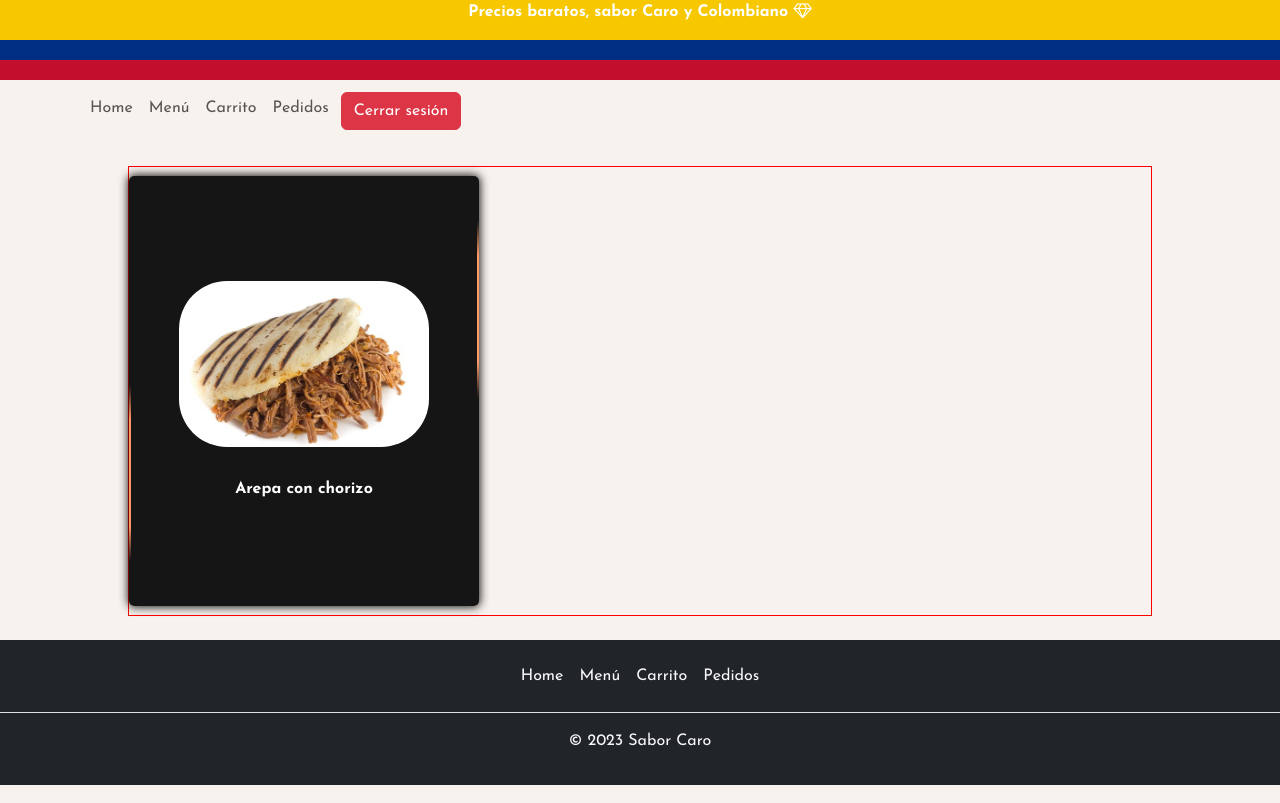
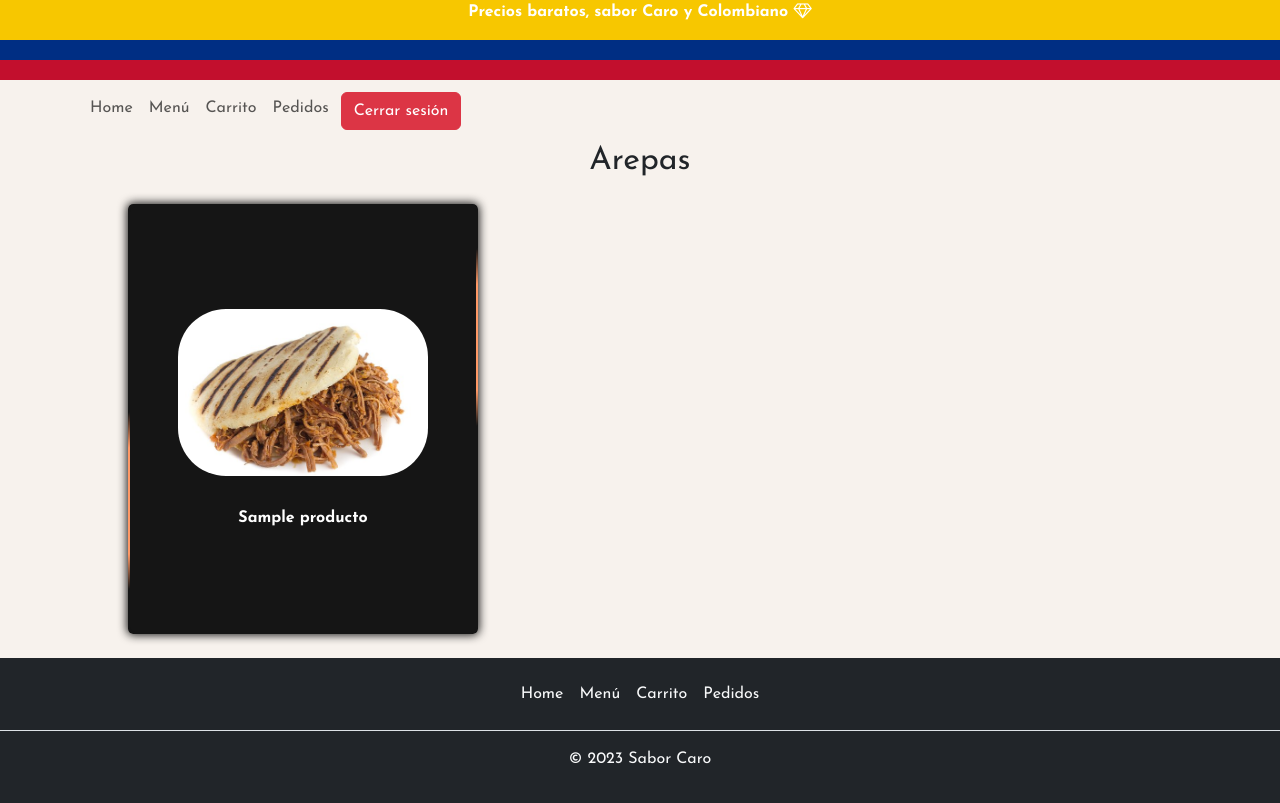
Before and after one commit to DavidMojica/ArepasStore, a PHP site: page /templates/menu.php in a window 1280 px wide. Run offline with PHP 8.4, Linux system fonts and the light colour scheme; tables that the repository leaves empty or names only in its code hold one stand-in row (values such as "Sample post").

Commit message:
24/11/23 I  menu III

```diff
--- a/static/css/card-food.css
+++ b/static/css/card-food.css
@@ -14,6 +14,11 @@
     position: absolute;
     margin-top: 10%;
     z-index: 100;
+    width: 80%;
+    margin-left: 10%;
+    justify-content: center;
+    display: grid;
+    gap: 5px;
   }
 
   .content-food {
@@ -107,6 +112,7 @@
   }
 
   .description-food {
+    margin-top: 35%;
     box-shadow: 0px 0px 10px 5px #00000088;
     width: 100%;
     padding: 10px;
--- a/templates/menu.php
+++ b/templates/menu.php
@@ -2,6 +2,23 @@
 <?php
 include("../scriptsPHP/essentials.php");
 include("../scriptsPHP/PDOconn.php");
+$tipo_arepas = 1;
+$tipo_adicion = 2;
+
+$query = "SELECT * FROM tbl_productos WHERE id_tipo = :tipo";
+$stmt = $pdo->prepare($query);
+$stmt->bindParam(":tipo", $tipo_arepas, PDO::PARAM_INT);
+$stmt->execute();
+$arepas = $stmt->fetchAll(PDO::FETCH_ASSOC);
+
+$query = "SELECT * FROM tbl_productos WHERE id_tipo = :tipo";
+$stmt = $pdo->prepare($query);
+$stmt->bindParam(":tipo", $tipo_adicion, PDO::PARAM_INT);
+$stmt->execute();
+$adiciones = $stmt->fetchAll(PDO::FETCH_ASSOC);
+
+
+
 ?>
 
 <!DOCTYPE html>
@@ -21,7 +38,7 @@ include("../scriptsPHP/PDOconn.php");
     <link rel="stylesheet" href="../static/css/card-food.css">
     <link rel="stylesheet" href="self-css/general.css">
     <link rel="stylesheet" href="self-css/menu.css">
-    <link rel="shortcut icon" href="extras/logos/arepa.png" type="image/x-icon">
+    <link rel="shortcut icon" href="../extras/logos/arepa.png" type="image/x-icon">
 
     <title>Sabor Caro | Inicio</title>
 </head>
@@ -59,33 +76,30 @@ include("../scriptsPHP/PDOconn.php");
         </div>
     </div>
     <main class="">
-        <div class="card-food col-md-4">
+    <h2>Arepas</h2>
+    <div class="arepas-grid">
+    <?php
+        foreach ($arepas as $arepa) {
+            echo '<div class="card-food">
                     <div class="content-food">
                         <div class="back-food">
                             <div class="back-food-content">
-
-                        <img src="../extras/resources/arepa-carne.jpg" alt="comida">
-
-                        <strong>Arepa con chorizo</strong>
+                                <img src="../extras/resources/arepa-carne.jpg" alt="comida" class="prod-img">
+                                <strong>' . htmlspecialchars($arepa['nombre']) . '</strong>
                             </div>
                         </div>
                         <div class="front-food">
-
                             <div class="img-food">
-                        <div class="circle-food">
+                                <div class="circle-food"></div>
+                                <div class="circle-food" id="right"></div>
+                                <div class="circle-food" id="bottom"></div>
                             </div>
-                        <div class="circle-food" id="right">
-                        </div>
-                        <div class="circle-food" id="bottom">
-                        </div>
-                    </div>
-
                             <div class="front-content">
-                        <small class="badge">Arepa con chorizo</small>
+                                <small class="badge">' . htmlspecialchars($arepa['nombre']) . '</small>
                                 <div class="description-food">
                                     <div class="title-food">
                                         <p class="title-food">
-                                    <strong>$10000</strong>
+                                            <strong>$' . number_format($arepa['precio'], 2) . '</strong>
                                         </p>
                                         <svg fill-rule="nonzero" height="15px" width="15px" viewBox="0,0,256,256" xmlns:xlink="http://www.w3.org/1999/xlink" xmlns="http://www.w3.org/2000/svg">
                                             <g style="mix-blend-mode: normal" text-anchor="none" font-size="none" font-weight="none" font-family="none" stroke-dashoffset="0" stroke-dasharray="" stroke-miterlimit="10" stroke-linejoin="miter" stroke-linecap="butt" stroke-width="1" stroke="none" fill-rule="nonzero" fill="#20c997">
@@ -100,15 +114,20 @@ include("../scriptsPHP/PDOconn.php");
                                     </p>
                                 </div>
                                 <form action="" class="form-food">
-                            <input type="number" name="" id="" value="1" min="1" max="10">
-                            <button type="submit">Agregar al carrito</button>
+                                    <input type="number" name="cantidad" value="1" class="form-control" min="1" max="10">
+                                    <input type="hidden" name="id" value="' . htmlspecialchars($arepa['id']) . '">
+                                    <input type="hidden" name="tipo_arepa" value="' . htmlspecialchars($arepa['id_tipo']) . '">
+                                    <button type="submit" class="btn btn-success">Agregar al carrito</button>
                                 </form>
-
-
                             </div>
                         </div>
                     </div>
+                </div>';
+        }
+        ?>
     </div>
+
+
 
 
 
--- a/templates/self-css/menu.css
+++ b/templates/self-css/menu.css
@@ -1,11 +1,13 @@
 main{
+    text-align: center;
+}
+
+.arepas-grid{
     margin: 3vh 0 3vh 0;
     width: 80%;
     margin-left: 10%;
-    height: 450px;
-    border: 1px solid red;
     display: grid;
     grid-template-columns: 1fr 1fr 1fr;
     place-items: center;
-
+    gap: 3em;
 }
```
Lines whose indentation alone changed are shown as unchanged.
